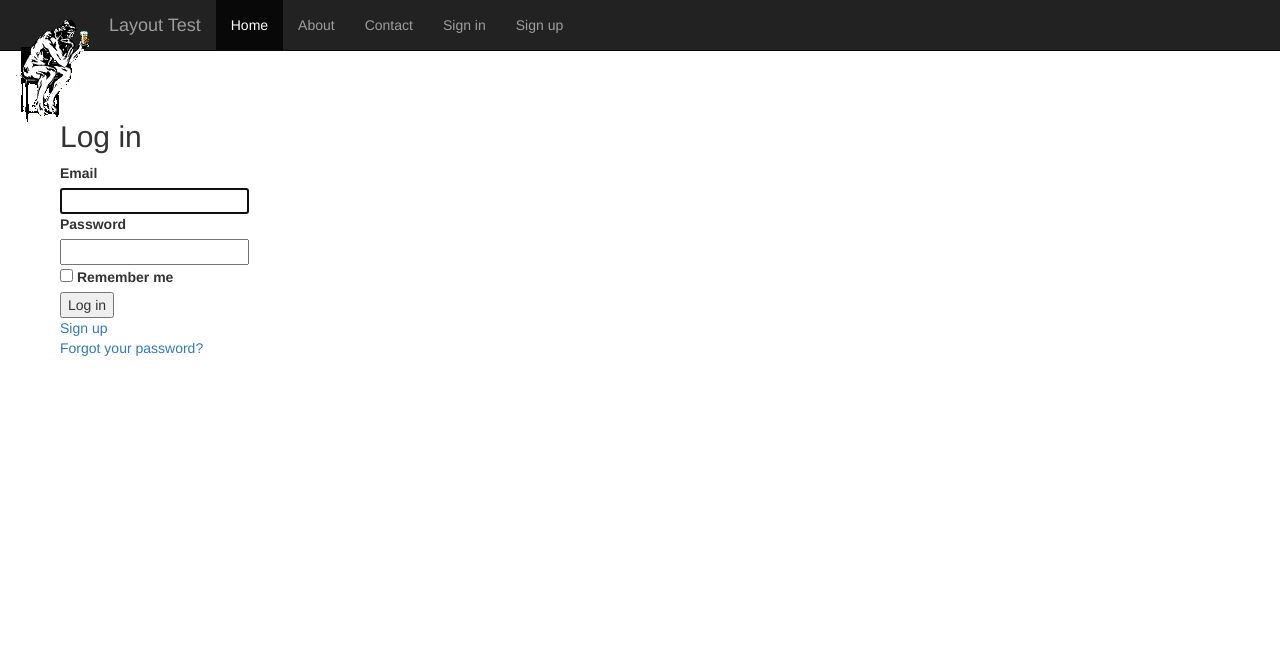
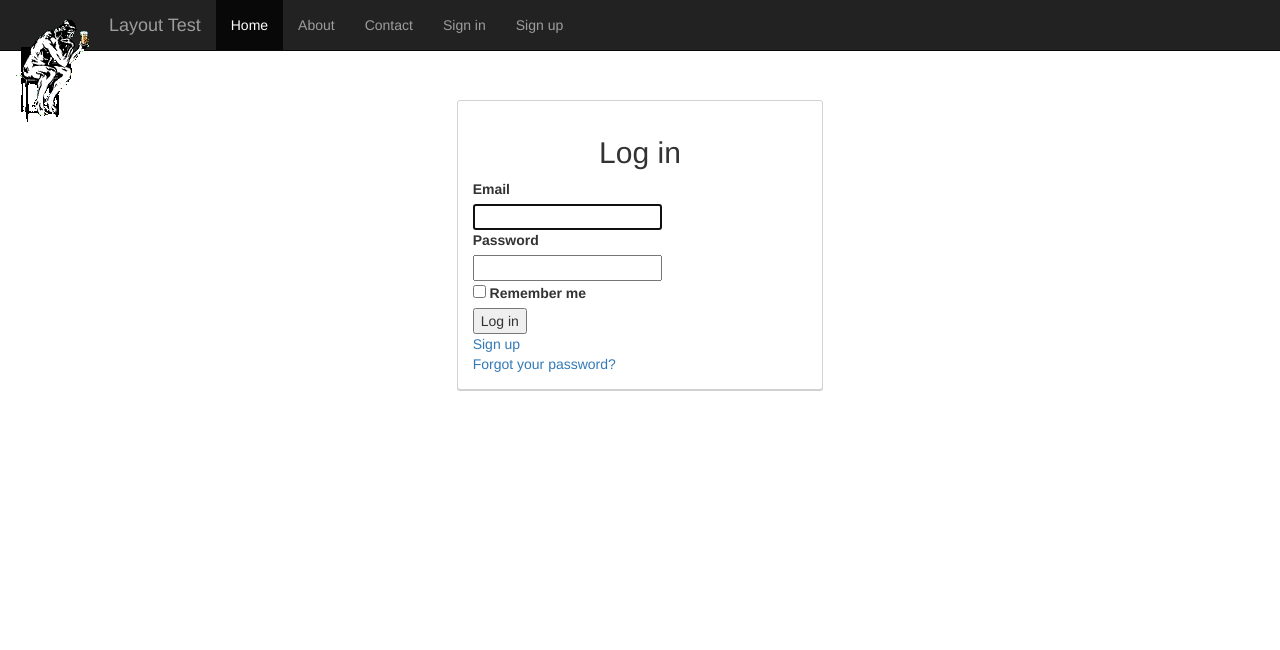
Before and after one commit to JasonKroll/layout_test, a Rails app: page /users/sign_in in a window 1280 px wide. Shown: the top 650 px of the page. Run offline with Rails 7, Linux system fonts and the light colour scheme; style sheets or scripts are compiled from the project's sources; some libraries are stand-ins or nearby versions.

Commit message:
added panel to sign in

```diff
--- a/app/assets/stylesheets/custom.css.scss
+++ b/app/assets/stylesheets/custom.css.scss
@@ -18,7 +18,9 @@ $body-bg: #eee;
 #page-content {
   margin-top: 50px;
 }
-
+.center-block {
+  float: none;
+}
 .content {
   padding: 25px 0px;
   margin: 10px 2px;
--- a/app/views/devise/sessions/new.html.erb
+++ b/app/views/devise/sessions/new.html.erb
@@ -1,4 +1,10 @@
-<h2>Log in</h2>
+  <div class="row">
+    <div class="col-md-4 col-md-offset-4">
+      <div class="panel panel-default">
+        <div class="panel-body">
+
+          <h2 class="text-center">Log in</h2>
+          <div class="center-block">
 
           <%= form_for(resource, as: resource_name, url: session_path(resource_name)) do |f| %>
             <div class="field">
@@ -24,3 +30,9 @@
           <% end %>
 
           <%= render "devise/shared/links" %>
+          </div>
+        </div>
+      </div>
+    </div>
+
+  </div>
```
Also changed, not shown: .c9/metadata/workspace/app/assets/stylesheets/custom.css.scss (+1 -1 lines), .c9/metadata/workspace/app/views/devise/sessions/new.html.erb (added, +1 -0 lines), .c9/metadata/workspace/app/views/static/_welcome.html.erb (+1 -1 lines), 1 other file. Lines whose indentation alone changed are shown as unchanged.
